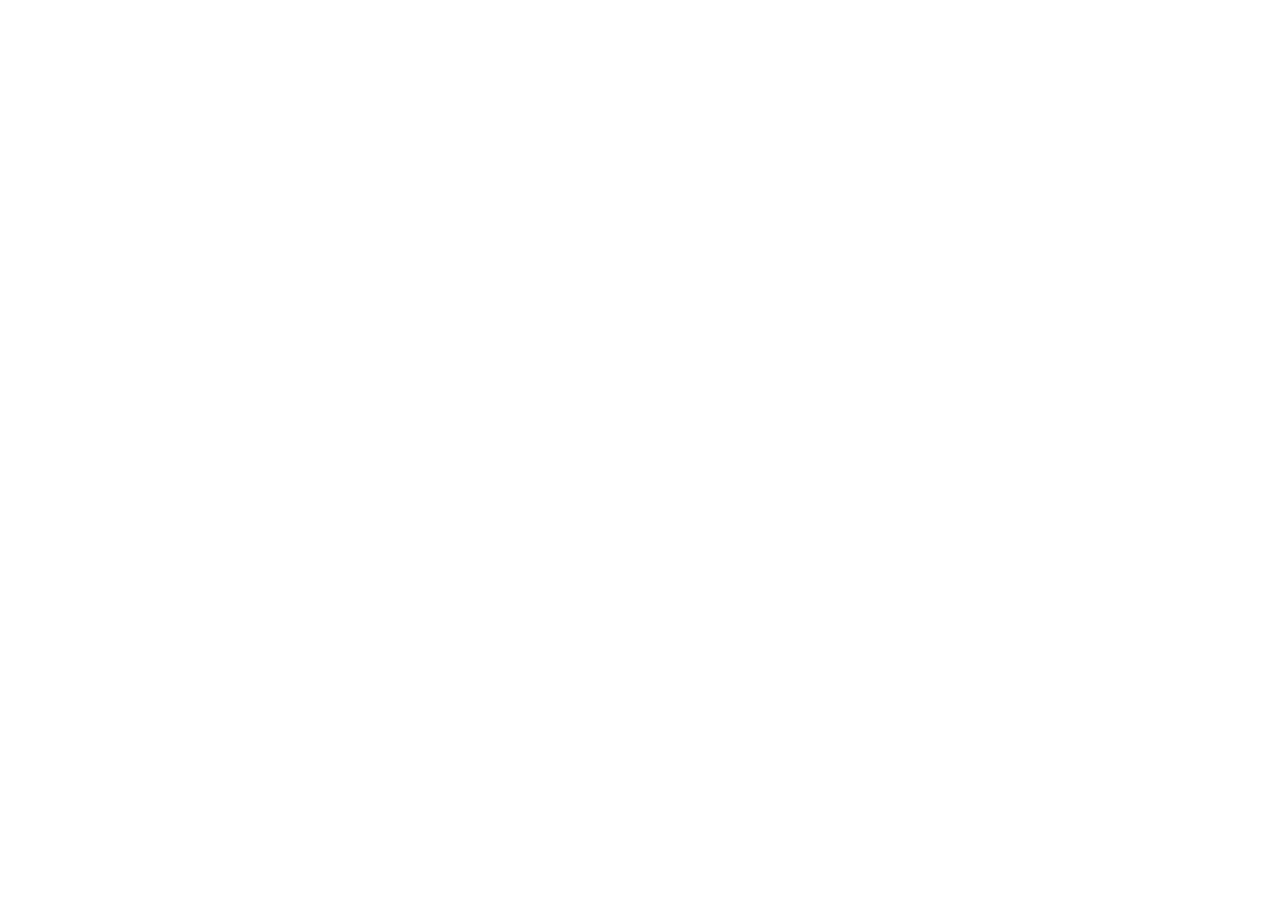
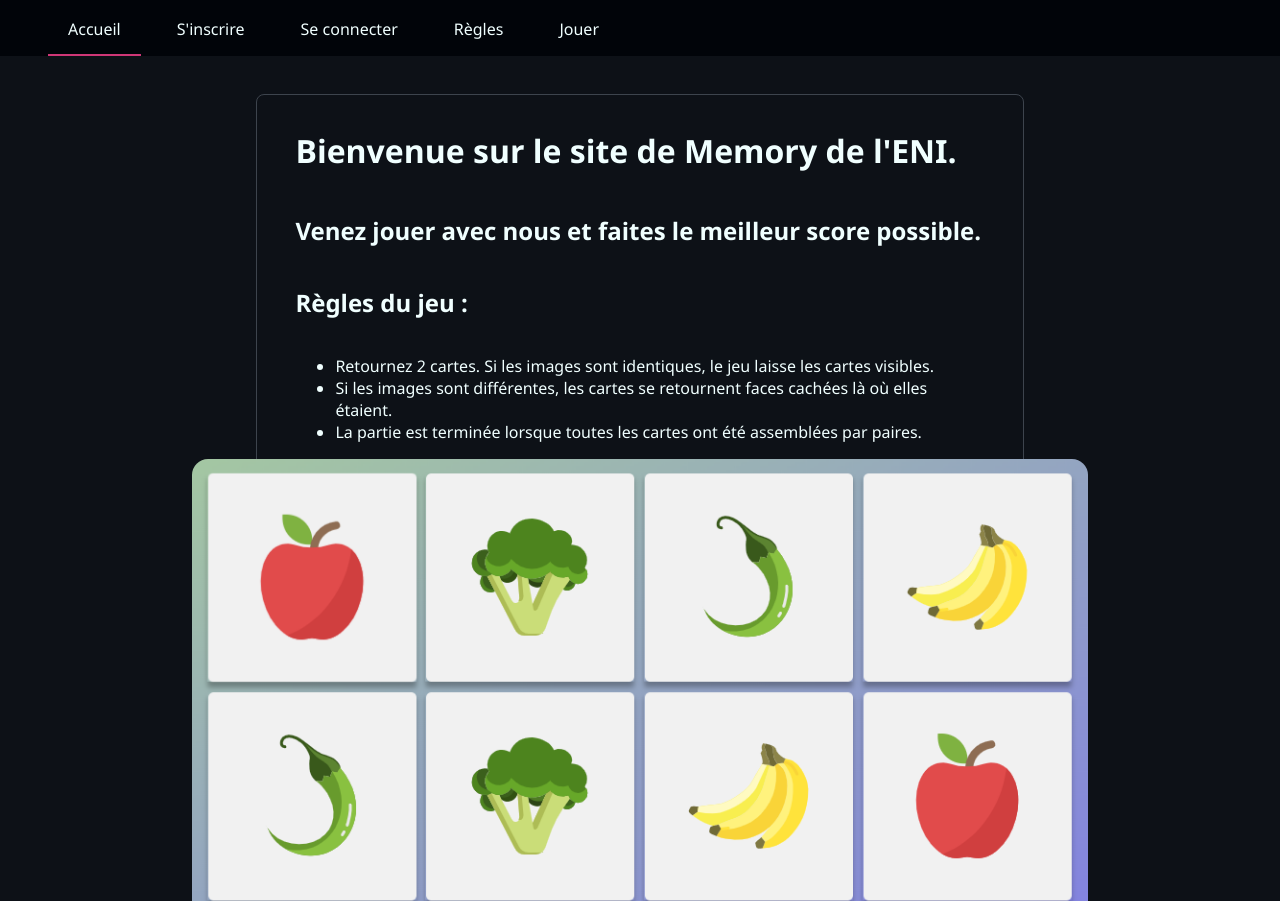
Before and after one commit to MinRayDev/ENIMemory, a website: page index.html in a window 1280 px wide. Shown: the top 901 px of the page. Before the commit the page ends 800 px from the top, so only its background shows below. Drawn offline with Linux system fonts and the light colour scheme.

Commit message:
[ADD] Home page, nav, 80% of register page, some js function for input verifications and utils

```diff
--- a/assets/data/config.json
+++ /dev/null
@@ -1,6 +0,0 @@
-{
-  "title": "",
-  "description": "",
-  "rules": "",
-  "image_path": ""
-}
--- /dev/null
+++ b/css/custom/index.css
@@ -0,0 +1,27 @@
+main {
+    display: flex;
+    padding: 0.5vw 3vw;
+    margin: auto;
+    flex-direction: column;
+    justify-content: center;
+}
+
+main img {
+    border-radius: 1rem;
+    max-width: 90vw;
+    display: block;
+    align-self: center;
+}
+
+@media (min-width: 769px) {
+    main {
+        border: 0.0625rem solid #3d444d;
+        border-radius: 0.5rem;
+        padding: 1vw 3vw;
+        margin: 3vw 20vw;
+    }
+    main img {
+        max-width: 70vw;
+        align-self: center;
+    }
+}
--- a/css/style.css
+++ b/css/style.css
@@ -0,0 +1,60 @@
+.hide {
+    display: none;
+}
+
+body {
+    background-color: #0d1117;
+    font-family: 'Segoe UI', sans-serif;
+    color: azure;
+    padding: 0;
+    margin: 0;
+}
+
+a:link, a:visited {
+    color: azure;
+    text-decoration: none;
+}
+
+nav {
+    background-color: #010409;
+    display: flex;
+    gap: 0.4rem;
+    margin: 0;
+    padding: 0 1.5rem;
+    justify-content: center;
+    align-items: center;
+}
+
+nav > div {
+    padding: 0.6rem 0 1rem;
+    margin-top: 0.5rem;
+}
+
+nav a {
+    border-radius: 0.35rem;
+    padding: 0.5rem;
+}
+
+nav a:hover {
+    background-color: #15191f;
+    cursor: pointer;
+
+}
+
+nav > div.selected {
+    border-bottom: 2px solid #cf3777;
+    padding-bottom: 0.5em;
+}
+
+
+@media (min-width: 769px) {
+    nav {
+        gap: 1rem;
+        padding: 0 3rem;
+        align-items: normal;
+        justify-content: normal;
+    }
+    nav > div {
+        padding: 0.6rem 0.75rem 1rem;
+    }
+}
--- a/index.html
+++ b/index.html
@@ -1,10 +1,28 @@
-<!DOCTYPE html>
+<!doctype html>
 <html lang="en">
 	<head>
 		<meta charset="UTF-8">
-		<title>Title</title>
+		<title>Document</title>
+		<meta name="viewport" content="width=device-width, user-scalable=no, initial-scale=1.0, maximum-scale=1.0, minimum-scale=1.0">
+		<link rel="stylesheet" href="css/style.css">
+		<link rel="stylesheet" href="css/custom/index.css">
+		<script type="module" src="js/app.js" defer></script>
 	</head>
 	<body>
-
+		<nav>
+			<div id="nav-index"><a href="index.html">Accueil</a></div>
+			<div id="nav-register"><a href="./pages/register.html">S'inscrire</a></div>
+			<div id="nav-login"><a>Se connecter</a></div>
+			<div id="nav-rules"><a>Règles</a></div>
+			<div id="nav-play"><a>Jouer</a></div>
+		</nav>
+		<main>
+			<h1 class="hide config-load" id="title">Title</h1>
+			<h2 class="hide config-load" id="sub_title">Subtitle</h2>
+			<h2 class="hide config-load" id="rules_title">Rules Title</h2>
+			<ul class="hide config-load" id="rules"></ul>
+			<img class="hide config-load" id="image_path" alt="Grid Example" src="">
+			<p class="hide config-load" id="description">Description</p>
+		</main>
 	</body>
 </html>
--- a/js/app.js
+++ b/js/app.js
@@ -0,0 +1,17 @@
+import {getCurrentHtml} from "./utils/toolbox.js";
+import {load} from "./custom/index_page.js";
+
+
+function init() {
+    const currentHtml = getCurrentHtml();
+    const $navSelect = document.getElementById(`nav-${currentHtml}`);
+    if ($navSelect) {
+        $navSelect.classList.add("selected");
+    }
+    switch (currentHtml) {
+        case "index": {
+            load()
+        }
+    }
+}
+document.addEventListener("DOMContentLoaded", init);
--- /dev/null
+++ b/js/custom/index_page.js
@@ -0,0 +1,27 @@
+import {loadConfig} from "../utils/config.js";
+
+function load() {
+    const $elements = document.querySelectorAll("main .config-load");
+    loadConfig().then(config => {
+        if(!config) { return; }
+        $elements.forEach(($element) => {
+            const configValue = config[$element.id];
+            $element.classList.remove("hide");
+            if(typeof configValue === "string") {
+                if($element.id.includes("image")) {
+                    $element.src = configValue;
+                } else {
+                    $element.innerHTML = configValue;
+                }
+            } else {
+                for(let listObject of configValue) {
+                    $element.insertAdjacentHTML("beforeend", `<li>${listObject}</li>`)
+                }
+            }
+        })
+    });
+}
+
+export {
+    load
+}
--- /dev/null
+++ b/js/utils/config.js
@@ -0,0 +1,32 @@
+/**
+ * Loads the configuration data from a JSON file.
+ *
+ * @returns {Promise<any|null>} A promise that resolves to the parsed configuration data, or null if there was an error loading the data.
+ *
+ * @throws {Error} Throws an error if the network response is not ok.
+ *
+ * @example
+ * loadConfig().then(config => {
+ *   if(!config) {
+ *      console.log("Failed to load config data.")
+ *   }
+ *   console.log("Config data:", config);
+ * });
+ */
+function loadConfig() {
+    return fetch('./resources/data/config.json')
+        .then(res => {
+            if (!res.ok) { throw new Error(`Network response was not ok: ${res.statusText}`); }
+            return res.json();
+        })
+        .then(data => { return data; })
+        .catch(error => {
+            console.error(`Error loading the JSON file: ${error}`);
+            return null;
+        });
+}
+
+
+export {
+    loadConfig
+}
--- /dev/null
+++ b/js/utils/toolbox.js
@@ -0,0 +1,19 @@
+/**
+ * Gets the name of the currently loaded HTML file.
+ *
+ * Solution from: https://stackoverflow.com/questions/16611497/how-can-i-get-the-name-of-an-html-page-in-javascript
+ *
+ * @returns {string} The name of the currently loaded HTML file.
+ *
+ * @example
+ * // If the current URL is 'http://example.com/index.html'
+ * const fileName = getCurrentHtml(); // Returns 'index'
+ */
+function getCurrentHtml() {
+    return window.location.pathname.split("/").pop().split(".").slice(0, -1).join(".");
+}
+
+
+export {
+    getCurrentHtml
+}
--- a/package.json
+++ b/package.json
@@ -1,10 +1,11 @@
 {
-  "name": "ENIMemory",
+  "name": "memory-js",
   "version": "1.0.0",
   "description": "",
-  "main": "index.js",
+  "main": "js/app.js",
   "scripts": {
     "test": "echo \"Error: no test specified\" && exit 1"
   },
+  "type": "module",
   "private": true
 }
--- /dev/null
+++ b/resources/data/config.json
@@ -0,0 +1,12 @@
+{
+  "title": "Bienvenue sur le site de Memory de l'ENI.",
+  "sub_title": "Venez jouer avec nous et faites le meilleur score possible.",
+  "rules_title": "Règles du jeu :",
+  "rules": [
+    "Retournez 2 cartes. Si les images sont identiques, le jeu laisse les cartes visibles.",
+    "Si les images sont différentes, les cartes se retournent faces cachées là où elles étaient.",
+    "La partie est terminée lorsque toutes les cartes ont été assemblées par paires."
+  ],
+  "image_path": "./resources/assets/memory_detail.png",
+  "description": "Si vous voulez vous souvenir de votre score. Inscrivez-vous via le formulaire. Le jeu garde les <strong>5 meilleurs</strong> scores.<br> Si vous voulez relancer une partie cliquez sur la <strong>barre d'espace</strong>."
+}
```
Also changed, not shown: css/custom/register.css (added, +34 -0 lines), js/utils/checker.js (added, +113 -0 lines), pages/game.html (added, +10 -0 lines), pages/login.html (added, +10 -0 lines), pages/register.html (added, +43 -0 lines), pages/rules.html (added, +10 -0 lines), resources/assets/memory_detail.png (added).
